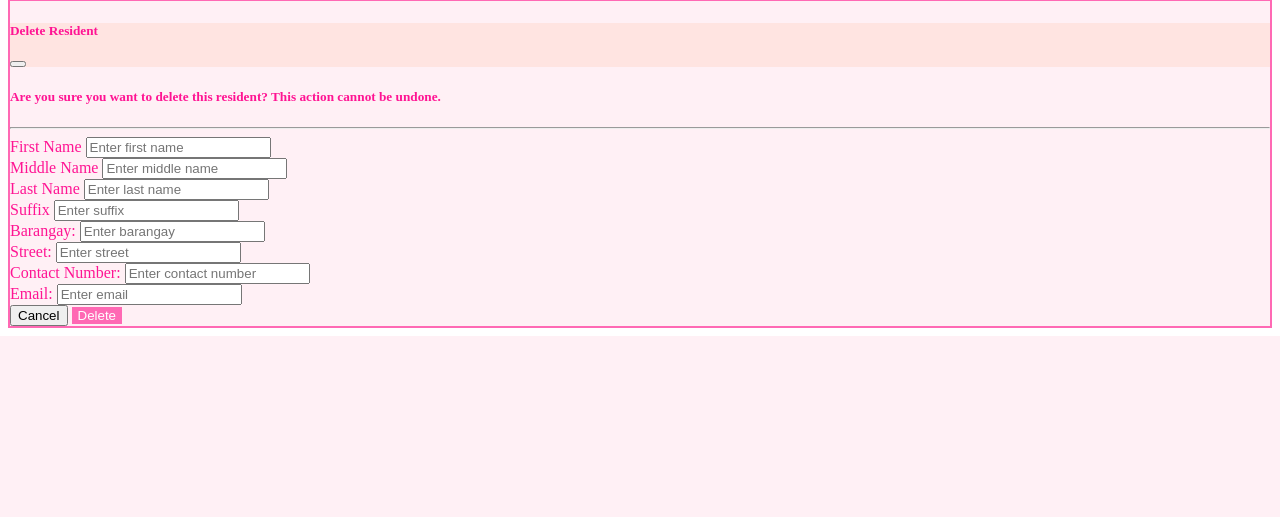
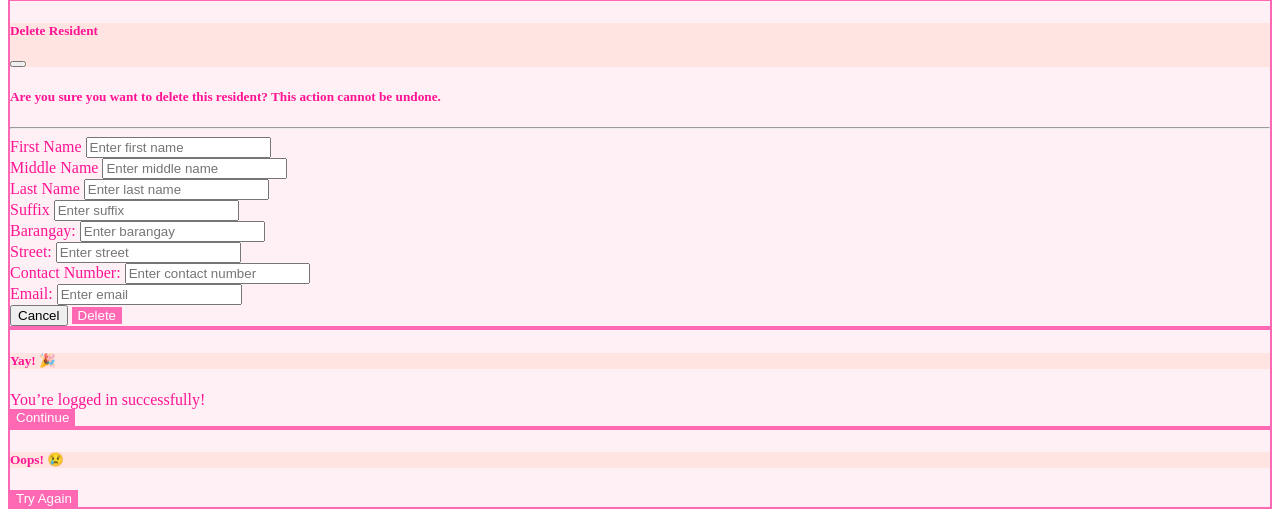
Before and after one commit to ralphmarondev/eprofile, a PHP site: page /pages/resident-list.php in a window 1280 px wide. Shown: the part 1052-1569 px from the top of the page. Before the commit the page ends 1388 px from the top, so only its background shows below. Run offline with PHP 8.4, Linux system fonts and the light colour scheme.

Commit message:
implement deleting resident

```diff
--- a/home.php
+++ b/home.php
@@ -10,7 +10,7 @@
   <meta name="viewport" content="width=device-width, initial-scale=1">
   <link href="https://cdn.jsdelivr.net/npm/bootstrap@5.3.0/dist/css/bootstrap.min.css" rel="stylesheet">
   <link rel="stylesheet" href="https://cdn.jsdelivr.net/npm/bootstrap-icons@1.10.5/font/bootstrap-icons.css">
-  <script defer src="https://cdn.jsdelivr.net/npm/bootstrap@5.3.0/dist/js/bootstrap.bundle.min.js"></script>
+  <script src="https://cdn.jsdelivr.net/npm/bootstrap@5.3.0/dist/js/bootstrap.bundle.min.js"></script>
   <script src="https://cdn.jsdelivr.net/npm/qrcode@1.5.1/build/qrcode.min.js"></script>
   <style>
     body {
--- a/pages/resident-list.php
+++ b/pages/resident-list.php
@@ -221,7 +221,41 @@
 
       <div class="modal-footer border-0">
         <button type="button" class="btn btn-light-gray" data-bs-dismiss="modal">Cancel</button>
-        <button type="button" class="btn btn-pink">Delete</button>
+        <button type="button" class="btn btn-pink" onclick="confirmDelete()">Delete</button>
+      </div>
+    </div>
+  </div>
+</div>
+
+<!-- Success Modal -->
+<div class="modal fade" id="successModal" tabindex="-1" aria-hidden="true">
+  <div class="modal-dialog modal-dialog-centered">
+    <div class="modal-content rounded-4 cute-modal">
+      <div class="modal-header cute-modal-header">
+        <h5 class="modal-title">Yay! 🎉</h5>
+      </div>
+      <div class="modal-body">
+        You’re logged in successfully!
+      </div>
+      <div class="modal-footer">
+        <button type="button" class="btn btn-pink" id="goToDashboard">Continue</button>
+      </div>
+    </div>
+  </div>
+</div>
+
+<!-- Error Modal -->
+<div class="modal fade" id="errorModal" tabindex="-1" aria-hidden="true">
+  <div class="modal-dialog modal-dialog-centered">
+    <div class="modal-content rounded-4 cute-modal">
+      <div class="modal-header cute-modal-header">
+        <h5 class="modal-title">Oops! 😢</h5>
+      </div>
+      <div class="modal-body" id="errorMessage">
+        <!-- error message will be injected -->
+      </div>
+      <div class="modal-footer">
+        <button type="button" class="btn btn-pink" data-bs-dismiss="modal">Try Again</button>
       </div>
     </div>
   </div>
@@ -286,13 +320,13 @@
           tbody.appendChild(tr);
         });
       } else {
-        tbody.innerHTML = `<tr><td colspan="5" class="text-muted">No residents found.</td></tr>`;
+        tbody.innerHTML = `<tr><td colspan="5" class="text-muted text-center">No residents found.</td></tr>`;
       }
     })
     .catch(err => {
       console.error(err);
       document.getElementById('residentTableBody').innerHTML =
-        `<tr><td colspan="5" class="text-danger">Error loading data.</td></tr>`;
+        `<tr><td colspan="5" class="text-danger text-center">Error loading data.</td></tr>`;
     });
 </script>
 
@@ -402,7 +436,12 @@
       });
   }
 
+  let deleteResidentId = null;
+  const successModal = new bootstrap.Modal(document.getElementById('successModal'));
+  const errorModal = new bootstrap.Modal(document.getElementById('errorModal'));
+
   function deleteResident(id) {
+    deleteResidentId = id;
     const modal = new bootstrap.Modal(document.getElementById('deleteModal'));
     fetch(`api/resident_read_details.php?id=${id}`)
       .then(res => res.json())
@@ -433,4 +472,34 @@
       });
   }
 
+  function confirmDelete() {
+    if (!deleteResidentId) {
+      console.log('Resident id is emtpy.');
+      return;
+    }
+
+    fetch('api/resident_delete.php', {
+      method: 'POST',
+      headers: { 'Content-Type': 'application/json' },
+      body: JSON.stringify({ id: deleteResidentId })
+    })
+      .then(res => res.json())
+      .then(data => {
+        if (data.success === "1") {
+          document.querySelector('#successModal .modal-body').textContent = "Resident deleted successfully!";
+          successModal.show();
+          bootstrap.Modal.getInstance(document.getElementById('deleteModal')).hide();
+
+          document.getElementById('goToDashboard').onclick = () => location.reload();
+        } else {
+          document.getElementById('errorMessage').textContent = data.message || "Delete failed.";
+          errorModal.show();
+        }
+      })
+      .catch(err => {
+        console.error(err);
+        document.getElementById('errorMessage').textContent = "Something went wrong while deleting.";
+        errorModal.show();
+      });
+  }
 </script>
```
Also changed, not shown: api/resident_delete.php (added, +29 -0 lines).
